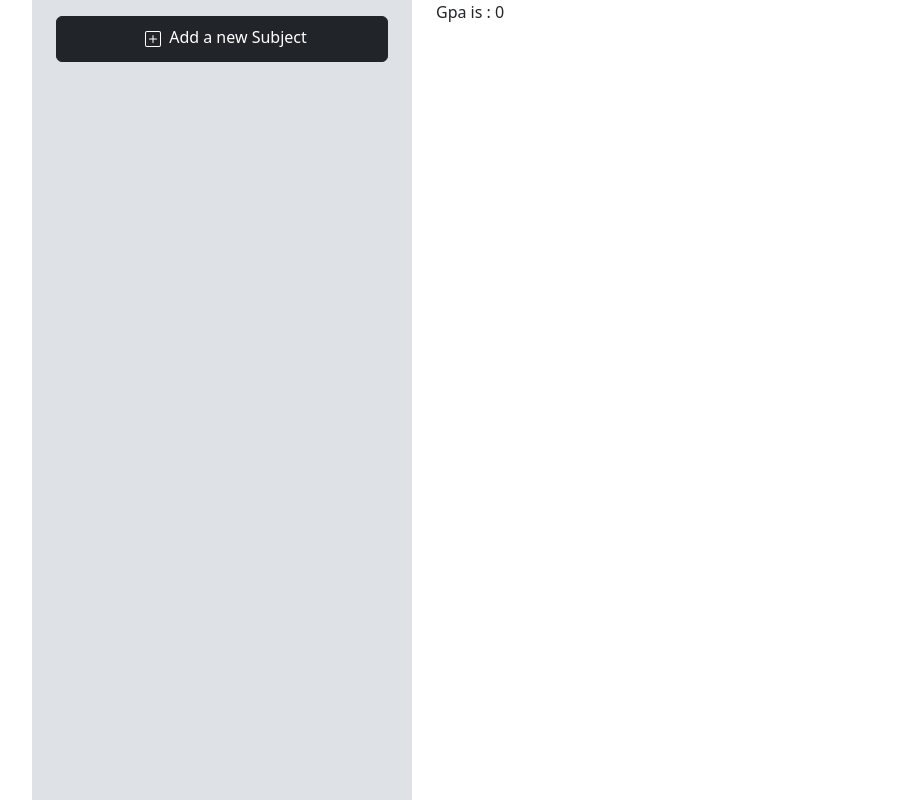
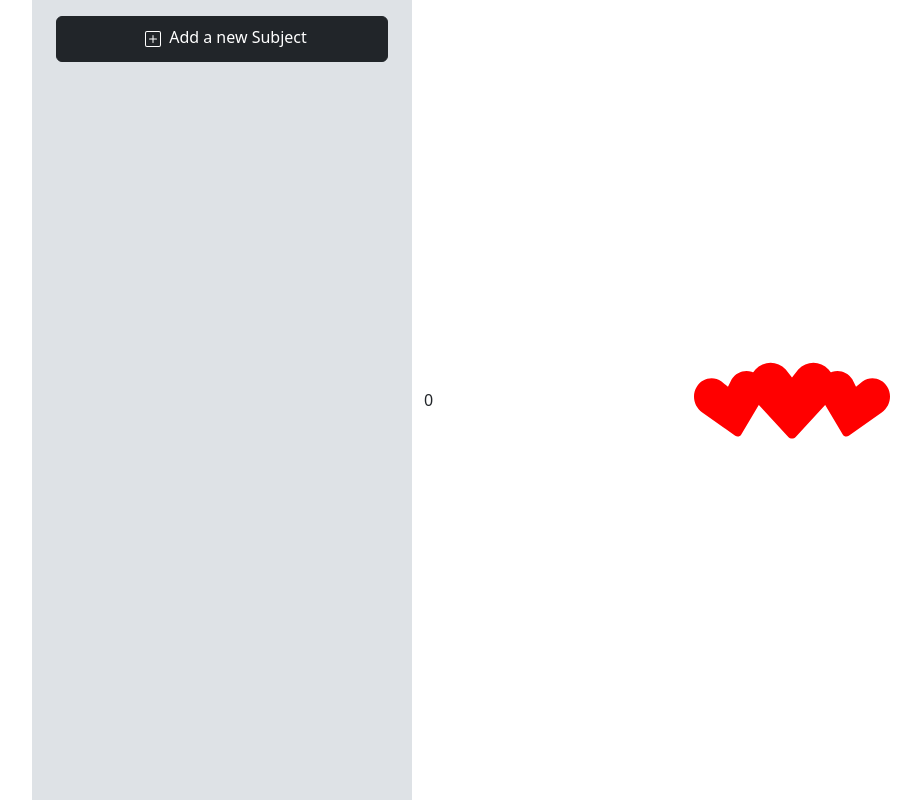
Before and after one commit to anthonyaboukhalil/gpa-calculator, a React (Create React App) app: page / in a window 1280 px wide. Shown: the whole page, without its empty margins (38-959 px from the left). Built offline with nearby package versions, Linux system fonts and the light colour scheme.

Commit message:
Chart configuration

```diff
--- a/package.json
+++ b/package.json
@@ -15,6 +15,7 @@
     "react-bootstrap": "^2.5.0",
     "react-chartjs-2": "^4.3.1",
     "react-dom": "^18.2.0",
+    "react-loader-spinner": "^5.1.7-beta.1",
     "react-redux": "^8.0.2",
     "react-scripts": "^2.1.3",
     "sass": "^1.54.3",
--- a/src/App.js
+++ b/src/App.js
@@ -9,17 +9,18 @@ function App() {
   return (
     <div className="container">
       <div className="row">
-        <div className="col-4 controls overflow-auto">
+        <div className="col-6 col-sm-4 controls overflow-auto">
           <div className="container d-flex flex-column   ">
             <AddSubject />
 
             <DisplaySubjects />
           </div>
         </div>
-        <div className="col-8 display">
+        <div className="col-6 col-sm-8 display overflow-auto position-relative">
           <div className="container">
             <div className="row">
               <DisplayGpa />
+
               <div id="chart">
                 <MyChart />
               </div>
--- a/src/components/DisplayGpa.js
+++ b/src/components/DisplayGpa.js
@@ -8,7 +8,8 @@ const DisplayGpa = () => {
     .reduce((prev, curr) => prev + curr, 0);
   let gpa = arr / subjects.length;
   gpa < 1 ? (gpa = 0) : (gpa = gpa);
-  return <div>Gpa is : {gpa ? gpa.toFixed(1) : 0}</div>;
+
+  return <div id="gpa">{gpa ? gpa.toFixed(1) : 0}</div>;
 };
 
 export default DisplayGpa;
--- a/src/components/MyChart.js
+++ b/src/components/MyChart.js
@@ -2,11 +2,12 @@ import React from "react";
 import "chart.js/auto";
 import { Chart } from "react-chartjs-2";
 import { useSelector, useDispatch } from "react-redux";
+import { Hearts } from "react-loader-spinner";
 const MyChart = () => {
   const subjects = useSelector((state) => state.subjects.subjects);
-
+  const labels = subjects.map((subjects) => subjects.name);
   const chartData = {
-    labels: subjects.map((subjects) => subjects.name),
+    labels: labels,
     datasets: [
       {
         label: "Subjects Dataset",
@@ -20,8 +21,20 @@ const MyChart = () => {
       },
     ],
   };
-
-  return <Chart type="doughnut" data={chartData} />;
+  return labels.length > 0 ? (
+    <Chart type="doughnut" data={chartData} />
+  ) : (
+    <div id="pre-chart">
+      <Hearts
+        height="200"
+        width="200"
+        radius="9"
+        color="red"
+        wrapperStyle
+        wrapperClass
+      />
+    </div>
+  );
 };
 
 export default MyChart;
--- a/src/sass/_controls.scss
+++ b/src/sass/_controls.scss
@@ -13,6 +13,16 @@
   font-size: 1.25rem;
   letter-spacing: 0.1rem;
 }
-#chart {
-  margin-top: -1rem;
+
+#pre-chart {
+  position: absolute;
+  top: 50%;
+  left: 50%;
+  transform: translate(-50%, -50%);
 }
+#gpa {
+  position: absolute;
+  top: 50%;
+  left: 50%;
+  transform: translate(-50%, -50%);
+}
```
Also changed, not shown: src/assets/css/index.css, 1 other file (tests, documents, lock files or other folders).
